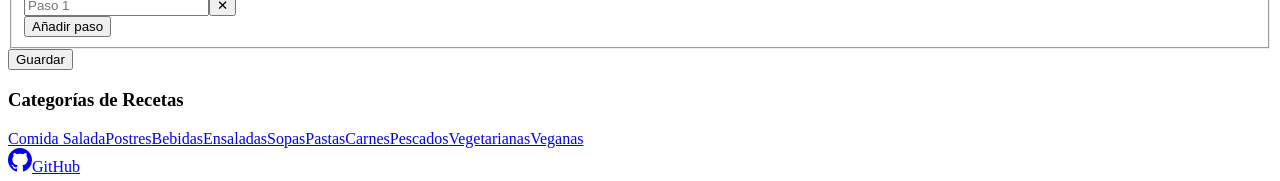
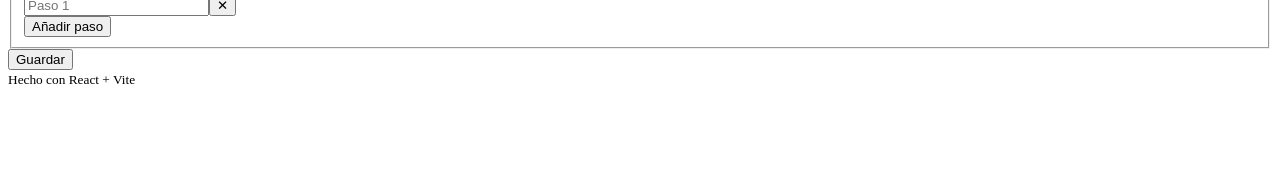
Before and after one commit to PabloFernandez3012/RecetasReact, a React (Vite) app in the folder frontend/: page /edit/1 in a window 1280 px wide. Shown: the part 757-938 px from the top of the page. After the commit the page ends 853 px from the top, so only its background shows below. Built offline with nearby package versions, Linux system fonts and the light colour scheme; no server answers; the HTML template or start-up script is replaced by a standard one.

Commit message:
revert: eliminar footer complejo y restaurar footer simple original

```diff
--- a/frontend/src/App.jsx
+++ b/frontend/src/App.jsx
@@ -1,14 +1,11 @@
 import { Link, Route, Routes } from 'react-router-dom'
 import MegaMenu from './components/MegaMenu'
-import Footer from './components/Footer'
 import RecipeList from './pages/RecipeList'
 import RecipeDetail from './pages/RecipeDetail'
 import RecipeForm from './pages/RecipeForm'
 
 export default function App() {
   return (
-    <>
-      <div className="app-wrapper">
     <div className="container">
       <header>
         <h1><Link to="/">Recetas de Pablo</Link></h1>
@@ -26,9 +23,9 @@ export default function App() {
           <Route path="/edit/:id" element={<RecipeForm />} />
         </Routes>
       </main>
+      <footer>
+        <small>Hecho con React + Vite</small>
+      </footer>
     </div>
-      </div>
-      <Footer />
-    </>
   )
 }
--- a/frontend/src/components/Footer.jsx
+++ /dev/null
@@ -1,59 +0,0 @@
-import { Link } from 'react-router-dom'
-
-export default function Footer() {
-  return (
-    <footer className="site-footer">
-      <div className="footer-content">
-        <div className="footer-section">
-          <h3 className="footer-title">Categorías de Recetas</h3>
-          <div className="footer-links">
-            <Link to="/?cat=saladas" className="footer-link">
-              Comida Salada
-            </Link>
-            <Link to="/?cat=postres" className="footer-link">
-              Postres
-            </Link>
-            <Link to="/?cat=bebidas" className="footer-link">
-              Bebidas
-            </Link>
-            <Link to="/?cat=ensaladas" className="footer-link">
-              Ensaladas
-            </Link>
-            <Link to="/?cat=sopas" className="footer-link">
-              Sopas
-            </Link>
-            <Link to="/?cat=pastas" className="footer-link">
-              Pastas
-            </Link>
-            <Link to="/?cat=carnes" className="footer-link">
-              Carnes
-            </Link>
-            <Link to="/?cat=pescados" className="footer-link">
-              Pescados
-            </Link>
-            <Link to="/?cat=vegetarianas" className="footer-link">
-              Vegetarianas
-            </Link>
-            <Link to="/?cat=veganas" className="footer-link">
-              Veganas
-            </Link>
-          </div>
-        </div>
-
-        <div className="footer-section footer-right">
-          <a
-            href="https://github.com/PabloFernandez3012"
-            target="_blank"
-            rel="noopener noreferrer"
-            className="github-link"
-          >
-            <svg width="24" height="24" viewBox="0 0 16 16" fill="currentColor">
-              <path d="M8 0C3.58 0 0 3.58 0 8c0 3.54 2.29 6.53 5.47 7.59.4.07.55-.17.55-.38 0-.19-.01-.82-.01-1.49-2.01.37-2.53-.49-2.69-.94-.09-.23-.48-.94-.82-1.13-.28-.15-.68-.52-.01-.53.63-.01 1.08.58 1.23.82.72 1.21 1.87.87 2.33.66.07-.52.28-.87.51-1.07-1.78-.2-3.64-.89-3.64-3.95 0-.87.31-1.59.82-2.15-.08-.2-.36-1.02.08-2.12 0 0 .67-.21 2.2.82.64-.18 1.32-.27 2-.27.68 0 1.36.09 2 .27 1.53-1.04 2.2-.82 2.2-.82.44 1.1.16 1.92.08 2.12.51.56.82 1.27.82 2.15 0 3.07-1.87 3.75-3.65 3.95.29.25.54.73.54 1.48 0 1.07-.01 1.93-.01 2.2 0 .21.15.46.55.38A8.013 8.013 0 0016 8c0-4.42-3.58-8-8-8z"/>
-            </svg>
-            <span>GitHub</span>
-          </a>
-        </div>
-      </div>
-    </footer>
-  )
-}
--- a/frontend/src/styles.scss
+++ b/frontend/src/styles.scss
@@ -41,24 +41,10 @@ body {
   color: var(--fg);
 }
 
-#root {
-  min-height: 100vh;
-  display: flex;
-  flex-direction: column;
-}
-
-.app-wrapper {
-  flex: 1;
-  display: flex;
-  flex-direction: column;
-}
-
 .container {
   max-width: 980px;
   margin: 0 auto;
   padding: 16px;
-  width: 100%;
-  flex: 1;
 }
 
 header.site-header {
@@ -134,156 +120,11 @@ h1 a {
 
 main {
   margin-top: 16px;
-  flex: 1;
 }
 
-// Footer styles
-.site-footer {
-  margin-top: auto;
-  padding: 48px 0;
-  background: linear-gradient(180deg, #f8fafc 0%, #e2e8f0 100%);
-  border-top: 3px solid var(--accent);
-  width: 100%;
-  box-shadow: 0 -4px 12px rgba(0, 0, 0, 0.1);
-
-  .footer-content {
-    max-width: 980px;
-    margin: 0 auto;
-    padding: 0 24px;
-    display: flex;
-    justify-content: space-between;
-    align-items: flex-start;
-    gap: 64px;
-    flex-wrap: wrap;
-  }
-
-  .footer-section {
-    display: flex;
-    flex-direction: column;
-    gap: 20px;
-  }
-
-  .footer-title {
-    color: #0f172a;
-    font-size: 1.2em;
-    font-weight: 800;
-    margin: 0 0 8px 0;
-    letter-spacing: 0.5px;
-    text-transform: uppercase;
-    border-bottom: 3px solid var(--accent);
-    padding-bottom: 8px;
-    display: inline-block;
-  }
-
-  .footer-links {
-    display: grid;
-    grid-template-columns: repeat(2, 1fr);
-    gap: 16px 32px;
-  }
-
-  .footer-link {
-    color: #1e293b;
-    text-decoration: none;
-    font-size: 1em;
-    font-weight: 600;
-    transition: all .2s ease;
-    padding: 4px 0;
-    position: relative;
-
-    &::before {
-      content: '→';
-      position: absolute;
-      left: -20px;
-      opacity: 0;
-      transition: all .2s ease;
-      color: var(--accent);
-      font-weight: 700;
-    }
-
-    &:hover {
-      color: var(--accent);
-      padding-left: 24px;
-
-      &::before {
-        left: 0;
-        opacity: 1;
-      }
-    }
-  }
-
-  .footer-right {
-    align-items: flex-end;
-    justify-content: center;
-  }
-
-  .github-link {
-    display: flex;
-    align-items: center;
-    gap: 12px;
-    padding: 14px 28px;
-    background: #ffffff;
-    border: 3px solid #0f172a;
-    border-radius: 12px;
-    color: #0f172a;
-    text-decoration: none;
-    font-weight: 800;
-    font-size: 1.1em;
-    transition: all .3s ease;
-    box-shadow: 0 4px 12px rgba(0, 0, 0, 0.15);
-
-    svg {
-      transition: transform .3s ease;
-    }
-
-    span {
-      letter-spacing: 0.5px;
-    }
-
-    &:hover {
-      background: var(--accent);
-      border-color: var(--accent);
-      color: #000;
-      transform: translateY(-3px);
-      box-shadow: 0 8px 24px rgba(34, 211, 238, .5);
-
-      svg {
-        transform: rotate(360deg) scale(1.1);
-      }
-    }
-  }
-
-  @media (max-width: 768px) {
-    padding: 32px 0;
-
-    .footer-content {
-      flex-direction: column;
-      align-items: center;
-      gap: 32px;
-    }
-
-    .footer-section {
-      align-items: center;
-      text-align: center;
-    }
-
-    .footer-links {
-      align-items: center;
-    }
-
-    .footer-link {
-      &::before {
-        display: none;
-      }
-
-      &:hover {
-        padding-left: 0;
-      }
-    }
-
-    .footer-right {
-      align-items: center;
-    }
-  }
+footer {
+  margin: 24px 0;
+  color: var(--muted);
 }
 
 .list {
```
Lines whose indentation alone changed are shown as unchanged.
